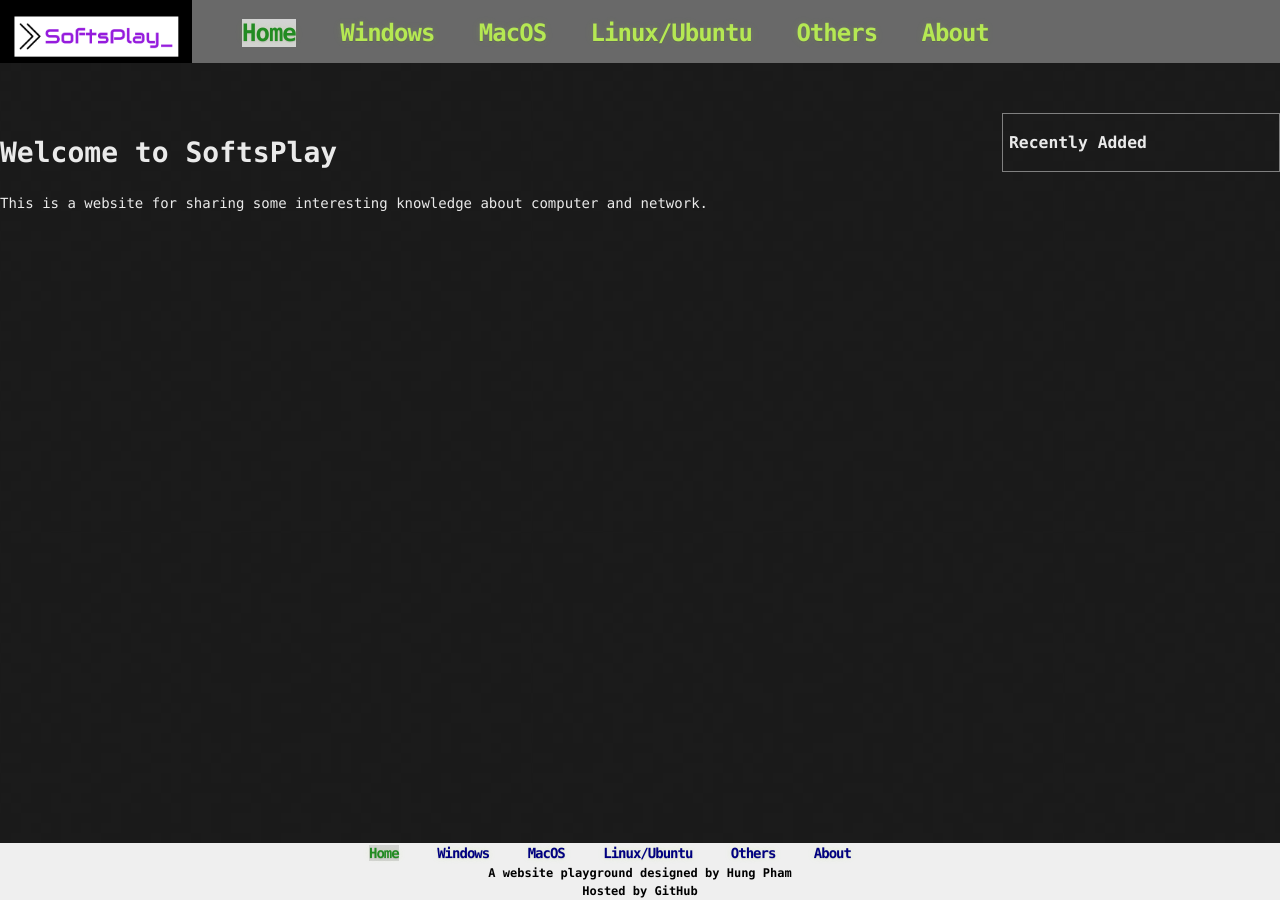
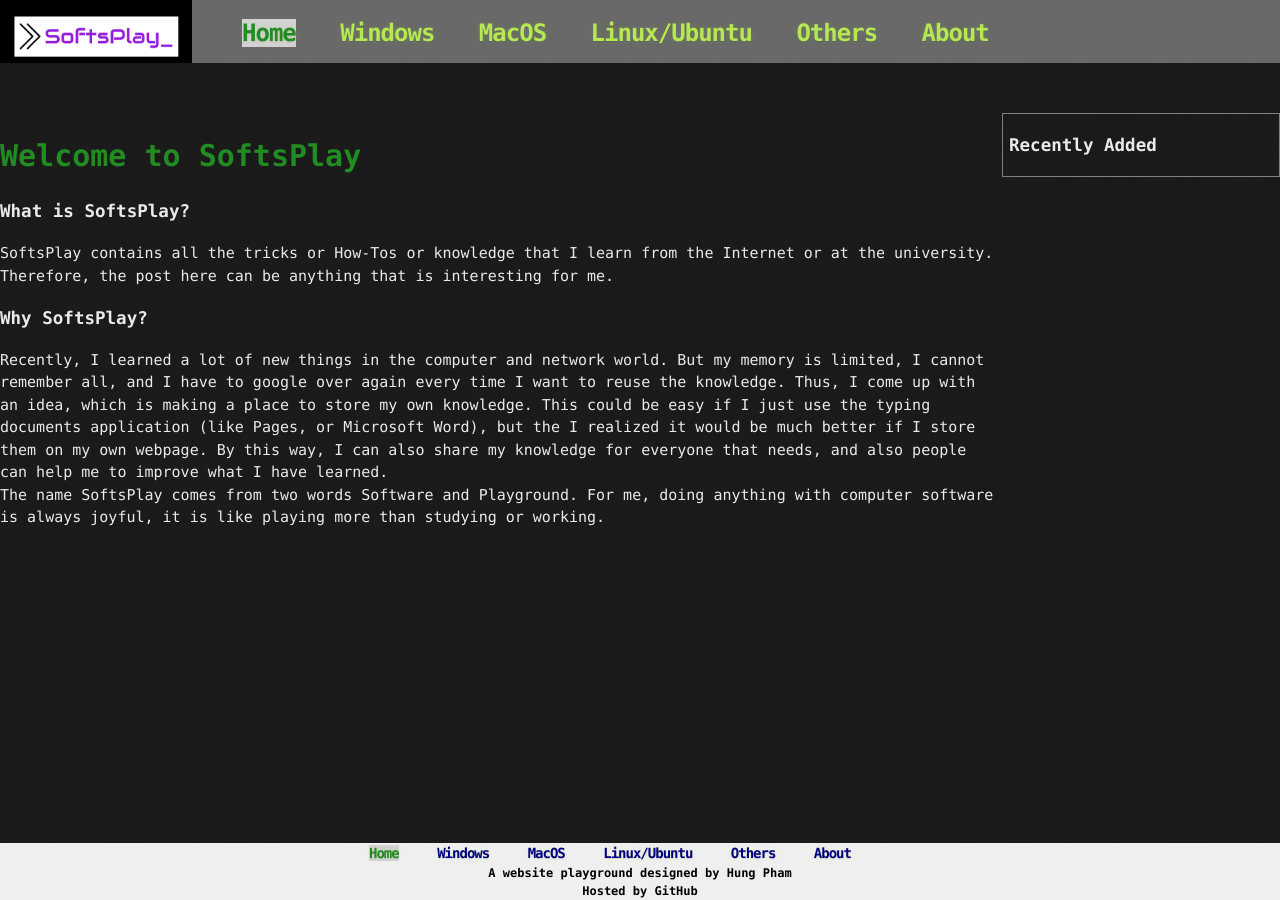
Before and after one commit to infraslab/infraslab.github.io, a Jekyll site: the page built from index.md, in a window 1280 px wide. Built offline with Jekyll 4.4.1, drawn with Linux system fonts in a browser that asks for light colours.

Commit message:
Changes: Added welcome page information

```diff
--- a/assets/css/welcome.css
+++ b/assets/css/welcome.css
@@ -14,6 +14,10 @@ body {
     height: auto;
     float: left;
     margin-right: 50px;
+}
+
+h1 {
+    color: forestgreen;
 }
 
 .header {
@@ -69,7 +73,7 @@ a {
 }
 
 footer {
-    position: absolute;
+    position: fixed;
     right: 0;
     bottom: 0;
     left: 0;
@@ -81,7 +85,7 @@ footer {
 .content {
     margin-top: 50px;
     color: #eaeaea;
-    font-size: 14px;
+    font-size: 15px;
 
 }
 
--- a/index.md
+++ b/index.md
@@ -3,8 +3,29 @@ layout: default
 ---
 
 <h1>
-    Welcome to SoftsPlay
+    Welcome to <b>SoftsPlay</b>
 </h1>
+<h3>
+    What is <b>SoftsPlay</b>?
+</h3>
+
 <p>
-    This is a website for sharing some interesting knowledge about computer and network.
+    SoftsPlay contains all the tricks or How-Tos or knowledge that I learn from the Internet or at the university.
+    Therefore, the post here can be anything that is interesting for me.
 </p>
+
+<h3>
+    Why SoftsPlay?
+</h3>
+
+<p>
+    Recently, I learned a lot of new things in the computer and network world. But my memory is limited, I cannot remember all,
+    and I have to google over again every time I want to reuse the knowledge. Thus, I come up with an idea, which is making a place
+    to store my own knowledge. This could be easy if I just use the typing documents application (like Pages, or Microsoft Word), but
+    the I realized it would be much better if I store them on my own webpage. By this way, I can also share my knowledge for everyone that needs, and also people
+    can help me to improve what I have learned.
+    <br>
+    The name SoftsPlay comes from two words Software and Playground. For me, doing anything with computer software is always joyful, it is like playing
+    more than studying or working.
+
+</p>
```
